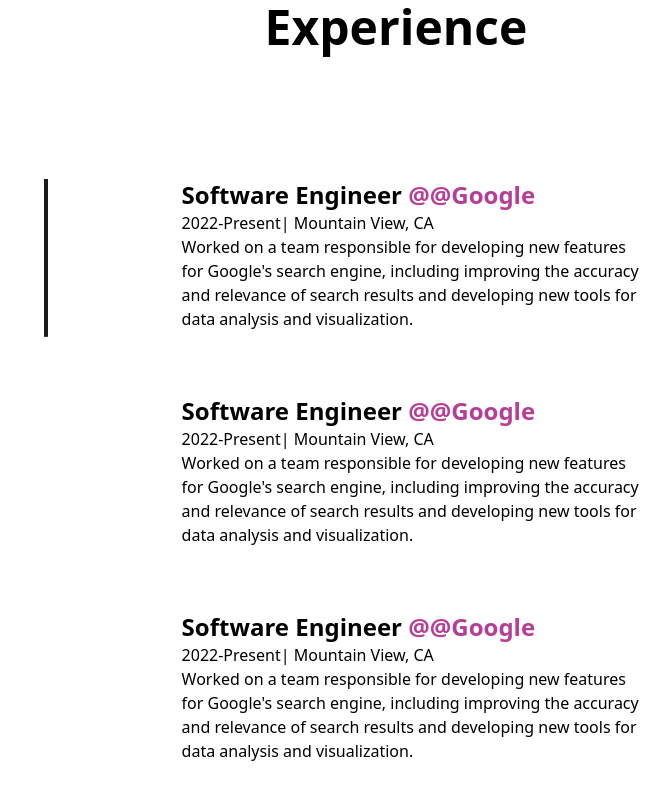
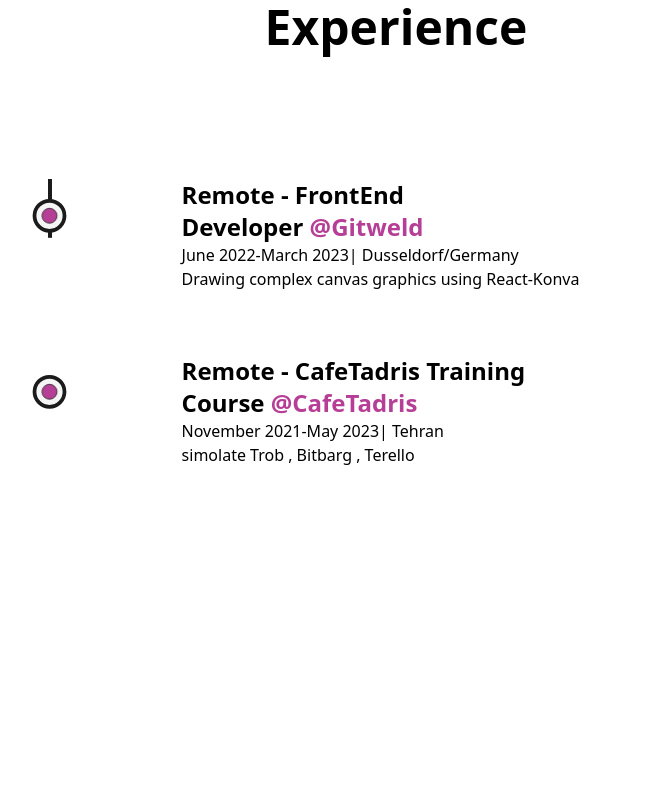
Before and after one commit to sanazniamati/sanaz-niamati-portfolio, a Next.js app: page /about in a window 1280 px wide. Shown: the part 1797-2597 px from the top of the page, without its empty margins (244-913 px from the left). After the commit the page ends 2520 px from the top, so only its background shows below. Built offline with nearby package versions, Linux system fonts and the light colour scheme.

Commit message:
add experince

```diff
--- a/components/Experience.js
+++ b/components/Experience.js
@@ -1,11 +1,23 @@
-import { useScroll } from "framer-motion";
+import { spring, useScroll } from "framer-motion";
 import { useRef } from "react";
 import { motion } from "framer-motion";
+// component
+import LiIcons from "../components/LiIcons";
 
 const Details = ({ position, company, companyLink, time, address, work }) => {
+  const ref = useRef(null);
   return (
-    <li className="my-8 first:mt-0 last:mb-0 w-[60%] mx-auto flex flex-col items-center justify-center">
-      <div>
+    <li
+      ref={ref}
+      className="my-8 first:mt-0 last:mb-0 w-[60%] mx-auto flex flex-col items-center justify-center"
+    >
+      <LiIcons reference="ref" />
+
+      <motion.div
+        initial={{ y: 50 }}
+        whileInView={{ y: 0 }}
+        transition={{ duration: 0.5, type: spring }}
+      >
         <h3 className=" capitalize font-bold text-2xl ">
           {position}&nbsp;
           <a href={companyLink} className=" text-primary capitalize ">
@@ -16,11 +28,11 @@
           {time}| {address}
         </span>
         <p className=" font-medium w-full">{work}</p>
-      </div>
+      </motion.div>
     </li>
   );
 };
-function Experience(props) {
+function Experience() {
   const ref = useRef(null);
   const { scrollYProgress } = useScroll({
     target: ref,
@@ -34,38 +46,24 @@
       <div ref={ref} className="w-[75%] mx-auto relative ">
         <motion.div
           style={{ scaleY: scrollYProgress }}
-          className=" absolute left-8 top-0 w-[4px] h-full bg-dark origin-top"
+          className=" absolute left-9 top-0 w-[4px] h-full bg-dark origin-top"
         />
         <ul className=" w-full flex flex-col items-start justify-between ml-4 ">
           <Details
-            position="Software Engineer"
-            company="@Google"
-            companyLink={"www.google.com"}
-            time="2022-Present"
-            address="Mountain View, CA"
-            work="Worked on a team responsible for developing new features for Google's
-          search engine, including improving the accuracy and relevance of search results and
-          developing new tools for data analysis and visualization."
+            position="Remote - FrontEnd Developer"
+            company="Gitweld"
+            // companyLink={"www.google.com"}
+            time="June 2022-March 2023"
+            address="dusseldorf/Germany"
+            work="Drawing complex canvas graphics using React-Konva"
           />
           <Details
-            position="Software Engineer"
-            company="@Google"
-            companyLink={"www.google.com"}
-            time="2022-Present"
-            address="Mountain View, CA"
-            work="Worked on a team responsible for developing new features for Google's
-          search engine, including improving the accuracy and relevance of search results and
-          developing new tools for data analysis and visualization."
-          />
-          <Details
-            position="Software Engineer"
-            company="@Google"
-            companyLink={"www.google.com"}
-            time="2022-Present"
-            address="Mountain View, CA"
-            work="Worked on a team responsible for developing new features for Google's
-          search engine, including improving the accuracy and relevance of search results and
-          developing new tools for data analysis and visualization."
+            position="Remote - CafeTadris training course"
+            company="CafeTadris"
+            // companyLink={"www.google.com"}
+            time="November 2021-May 2023"
+            address="Tehran"
+            work="simolate Trob , Bitbarg , Terello"
           />
         </ul>
       </div>
--- /dev/null
+++ b/components/LiIcons.js
@@ -0,0 +1,36 @@
+import React from "react";
+import { motion, useScroll } from "framer-motion";
+
+function LiIcons({ reference }) {
+  const { scrollYProgress } = useScroll({
+    target: reference,
+    offset: [" center end ", "center center"],
+  });
+  return (
+    <figure className=" absolute left-0 stroke-dark">
+      <svg className=" -rotate-90" width="75" height="75" viewBox="0 0 100 100">
+        <circle
+          cx="75"
+          cy="50"
+          r="20"
+          className="stroke-primary stroke-1 fill-none"
+        />
+        <motion.circle
+          cx="75"
+          cy="50"
+          r="20"
+          className=" stroke-[5px] fill-light"
+          style={{ pathLength: scrollYProgress }}
+        />
+        <circle
+          cx="75"
+          cy="50"
+          r="10"
+          className=" animate-pulse stroke-1 fill-primary"
+        />
+      </svg>
+    </figure>
+  );
+}
+
+export default LiIcons;
```
